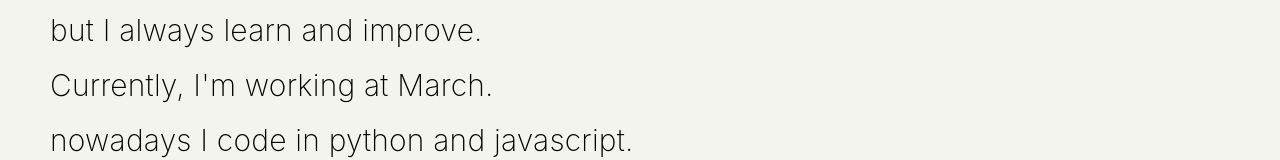
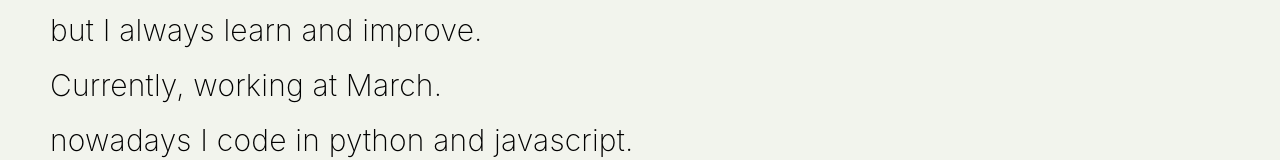
Before and after one commit to darayn/darayn.github.io, a plain HTML site: page index.html in a window 1280 px wide. Shown: the part 412-572 px from the top of the page. Drawn offline with Linux system fonts and the light colour scheme.

Commit message:
refactor

```diff
--- a/index.html
+++ b/index.html
@@ -29,7 +29,7 @@
           <h2>Sometimes, I build; sometimes, I break,</h2>
           <h2>but I always learn and improve.</h2>
           <h2>
-            Currently, I'm working at
+            Currently, working at
             <span style="font-style: normal; font-weight: 250">March</span>.
           </h2>
 
```
